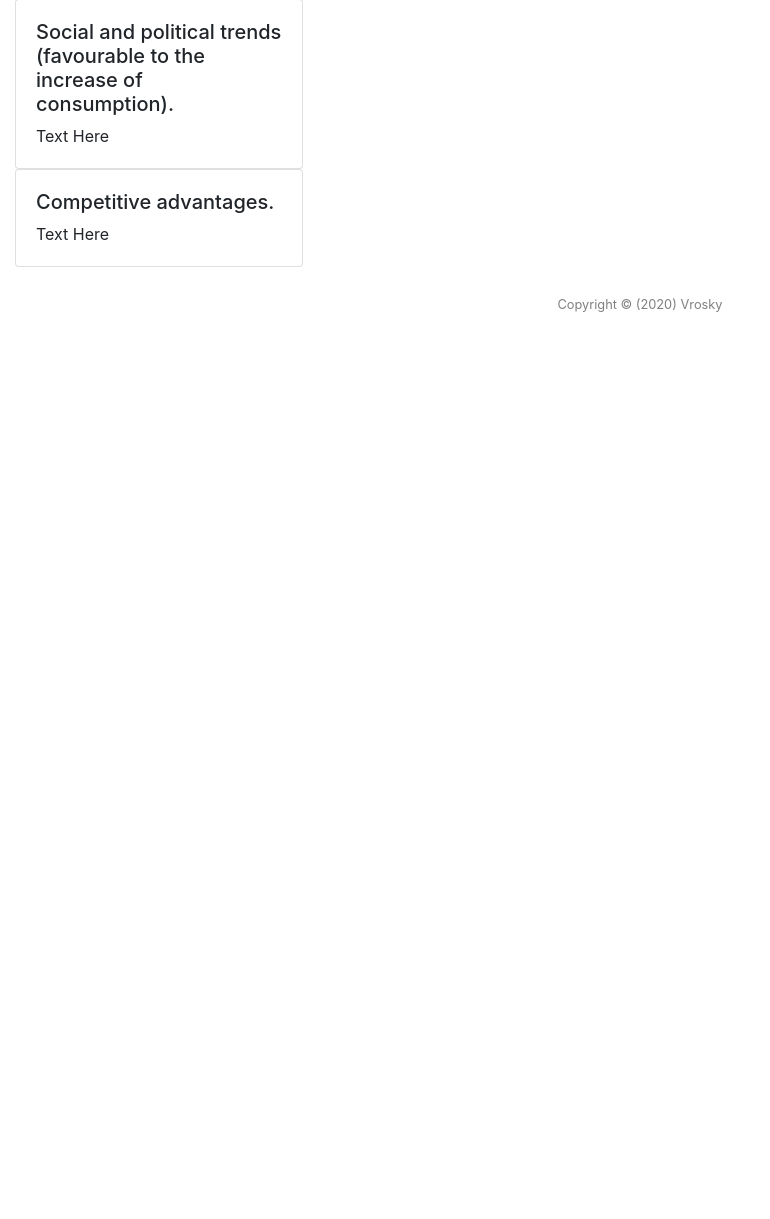
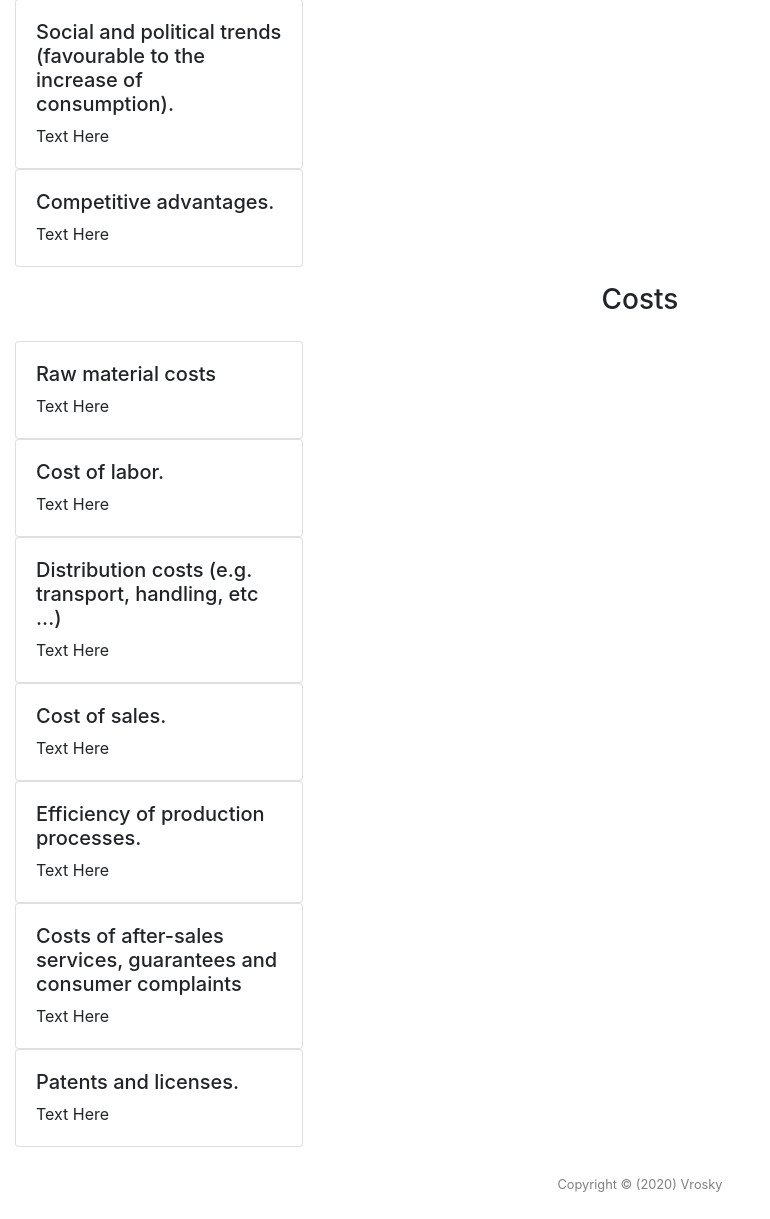
Before and after one commit to Andres6936/Vrosky, a PHP site: page /html/Questions.php in a window 1280 px wide. Shown: the part 1958-3177 px from the top of the page, without its empty margins (0-770 px from the left). Before the commit the page ends 2270 px from the top, so only its background shows below. Run offline with PHP 8.4, Linux system fonts and the light colour scheme.

Commit message:
Added Card with Costs info

```diff
--- a/html/Questions.php
+++ b/html/Questions.php
@@ -146,6 +146,59 @@ $var->showNavigation($links);
         </div>
     </div>
 
+    <div class="col-sm-6 mx-auto w-75 h-100 p-3">
+        <h3 class="h3 text-center">Costs</h3>
+    </div>
+
+    <div class="card" style="width: 18rem;">
+        <div class="card-body">
+            <h5 class="card-tittle">Raw material costs</h5>
+            <p class="card-text">Text Here</p>
+        </div>
+    </div>
+
+    <div class="card" style="width: 18rem;">
+        <div class="card-body">
+            <h5 class="card-tittle">Cost of labor.</h5>
+            <p class="card-text">Text Here</p>
+        </div>
+    </div>
+
+    <div class="card" style="width: 18rem;">
+        <div class="card-body">
+            <h5 class="card-tittle">Distribution costs (e.g. transport, handling, etc ...)</h5>
+            <p class="card-text">Text Here</p>
+        </div>
+    </div>
+
+    <div class="card" style="width: 18rem;">
+        <div class="card-body">
+            <h5 class="card-tittle">Cost of sales.</h5>
+            <p class="card-text">Text Here</p>
+        </div>
+    </div>
+
+    <div class="card" style="width: 18rem;">
+        <div class="card-body">
+            <h5 class="card-tittle">Efficiency of production processes.</h5>
+            <p class="card-text">Text Here</p>
+        </div>
+    </div>
+
+    <div class="card" style="width: 18rem;">
+        <div class="card-body">
+            <h5 class="card-tittle">Costs of after-sales services, guarantees and consumer complaints</h5>
+            <p class="card-text">Text Here</p>
+        </div>
+    </div>
+
+    <div class="card" style="width: 18rem;">
+        <div class="card-body">
+            <h5 class="card-tittle">Patents and licenses.</h5>
+            <p class="card-text">Text Here</p>
+        </div>
+    </div>
+
 </section>
 
 <?php
```
